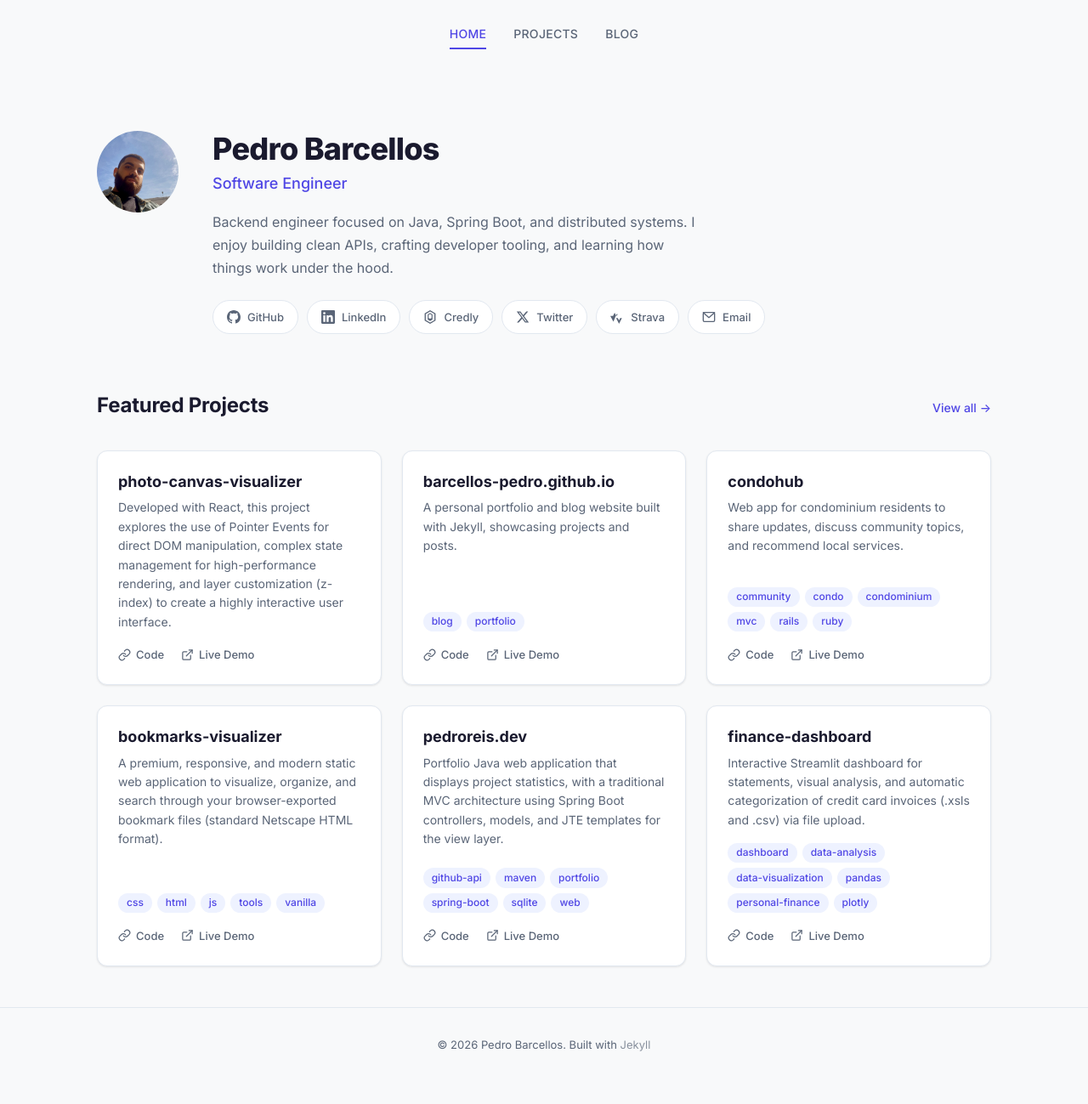
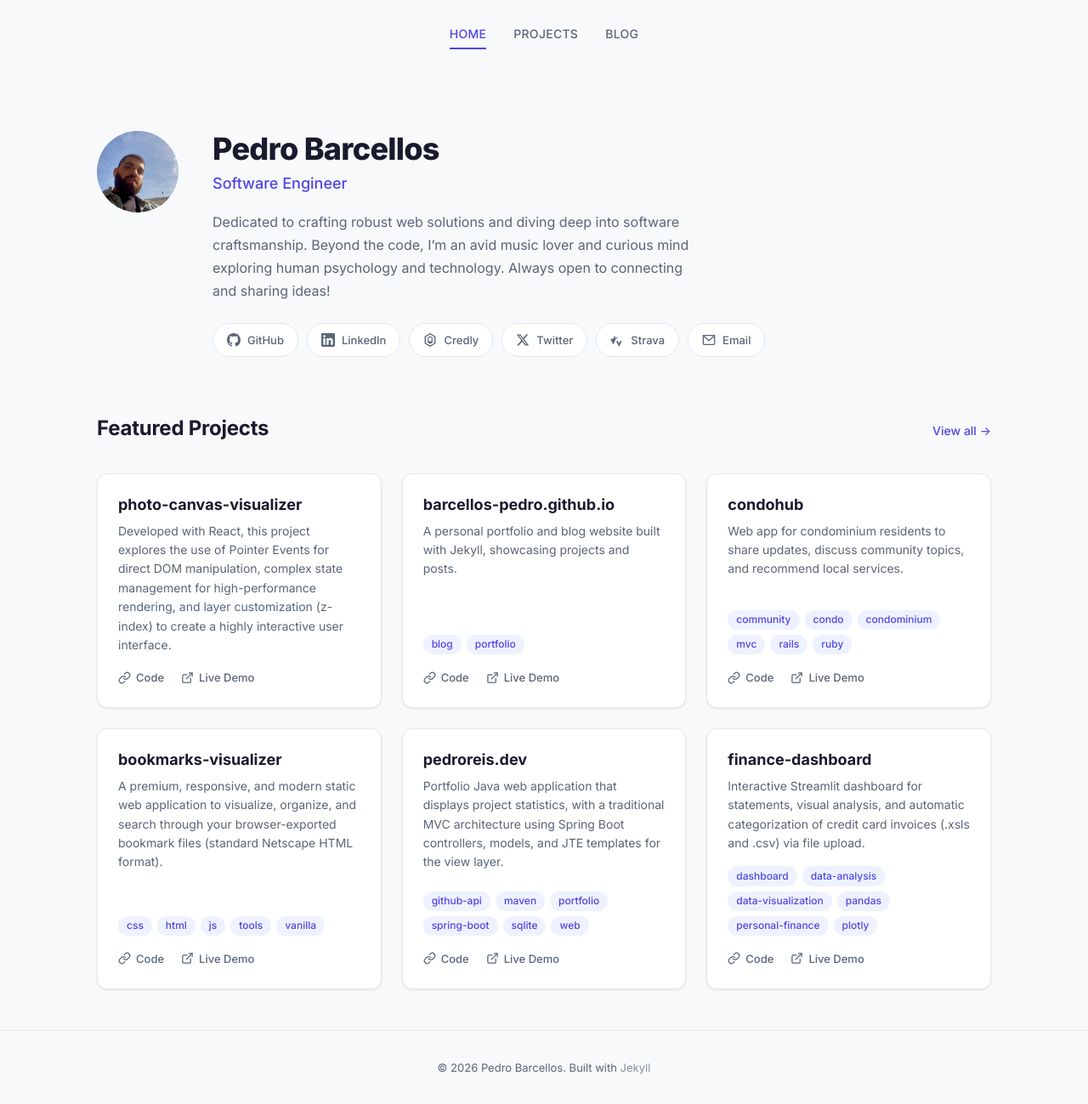
Before and after one commit to barcellos-pedro/barcellos-pedro.github.io, a Jekyll site: the page built from index.html, in a window 1280 px wide. Shown: the whole page at 85% size. Built offline with Jekyll 4.4.1, drawn with Linux system fonts in a browser that asks for light colours; before the commit the page ends 1272 px from its top, so only the background shows below that.

Commit message:
update bio section

```diff
--- a/index.html
+++ b/index.html
@@ -8,9 +8,9 @@ title: Home
         <h1>Pedro Barcellos</h1>
         <p class="title">Software Engineer</p>
         <p class="bio">
-            Backend engineer focused on Java, Spring Boot, and distributed systems.
-            I enjoy building clean APIs, crafting developer tooling, and learning
-            how things work under the hood.
+            Dedicated to crafting robust web solutions and diving deep into software craftsmanship.
+            Beyond the code, I’m an avid music lover and curious mind exploring human psychology and technology.
+            Always open to connecting and sharing ideas!
         </p>
         <div class="social-links">
             {% include links.html %}
```
